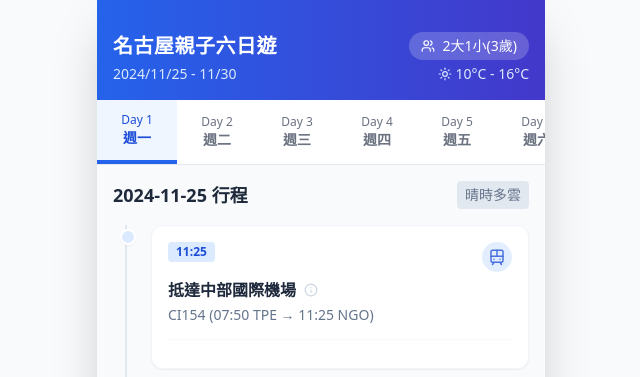
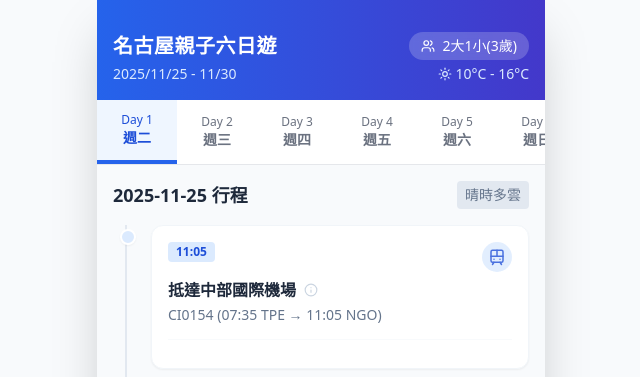
Before and after one commit to lawrence1778/Nagoya-2025, a Next.js app: page / in a window 1280 px wide. Shown: the top 377 px of the page, without its empty margins (319-959 px from the left). Built offline with nearby package versions, Linux system fonts and the light colour scheme.

Commit message:
Update page.js

```diff
--- a/app/page.js
+++ b/app/page.js
@@ -7,18 +7,18 @@ import { MapPin, Clock, Info, Navigation, Sun, CloudRain, Coffee, Camera, Train,
 // 請確保您上傳的圖片檔名與下方 image 欄位一致 (不分大小寫，建議全小寫)
 const itineraryData = [
   {
-    date: "2024-11-25",
+    date: "2025-11-25",
     label: "Day 1",
-    weekday: "週一",
+    weekday: "週二",
     weather: "晴時多雲",
     temp: "10°C - 16°C",
     activities: [
       {
-        time: "11:25",
+        time: "11:05",
         title: "抵達中部國際機場",
         type: "transport",
         icon: "plane",
-        note: "CI154 (07:50 TPE → 11:25 NGO)",
+        note: "CI0154 (07:35 TPE → 11:05 NGO)",
         location: "中部国際空港",
         description: "日本中部的空中門戶。推薦前往「FLIGHT OF DREAMS」欣賞波音787初號機的壯觀英姿。",
         image: "/d1-airport.jpg"
@@ -80,9 +80,9 @@ const itineraryData = [
     ]
   },
   {
-    date: "2024-11-26",
+    date: "2025-11-26",
     label: "Day 2",
-    weekday: "週二",
+    weekday: "週三",
     weather: "晴朗",
     temp: "9°C - 15°C",
     activities: [
@@ -107,9 +107,9 @@ const itineraryData = [
     ]
   },
   {
-    date: "2024-11-27",
+    date: "2025-11-27",
     label: "Day 3",
-    weekday: "週三",
+    weekday: "週四",
     weather: "山區可能微雨",
     temp: "5°C - 12°C",
     activities: [
@@ -137,9 +137,9 @@ const itineraryData = [
     ]
   },
   {
-    date: "2024-11-28",
+    date: "2025-11-28",
     label: "Day 4",
-    weekday: "週四",
+    weekday: "週五",
     weather: "多雲",
     temp: "8°C - 14°C",
     activities: [
@@ -161,9 +161,9 @@ const itineraryData = [
     ]
   },
   {
-    date: "2024-11-29",
+    date: "2025-11-29",
     label: "Day 5",
-    weekday: "週五",
+    weekday: "週六",
     weather: "晴朗",
     temp: "10°C - 17°C",
     activities: [
@@ -182,16 +182,16 @@ const itineraryData = [
     ]
   },
   {
-    date: "2024-11-30",
+    date: "2025-11-30",
     label: "Day 6",
-    weekday: "週六",
+    weekday: "週日",
     weather: "晴朗",
     temp: "9°C - 15°C",
     activities: [
       { time: "07:00", title: "早餐：Doutor Coffee", type: "food", icon: "coffee", note: "快速解決早餐", location: "Doutor Coffee Nagoya", transport: "步行", description: "簡單快速的咖啡早餐，確保準時前往機場。",
         image: "/d6-coffee.jpg"
       },
-      { time: "09:50", title: "搭乘 CI151 返家", type: "flight", icon: "home", note: "09:50 NGO → 12:40 TPE", location: "Chubu Centrair International Airport", description: "帶著滿滿的回憶與戰利品，平安返家。",
+      { time: "09:50", title: "搭乘 CI0151 返家", type: "flight", icon: "home", note: "09:50 NGO → 12:15 TPE", location: "Chubu Centrair International Airport", description: "帶著滿滿的回憶與戰利品，平安返家。",
         image: "/d6-airport.jpg"
       }
     ]
@@ -261,7 +261,7 @@ export default function App() {
             </div>
         </div>
         <div className="flex items-center justify-between text-blue-100 text-sm">
-            <span>2024/11/25 - 11/30</span>
+            <span>2025/11/25 - 11/30</span>
             <div className="flex items-center space-x-1">
                {currentItinerary.weather.includes('雨') ? <CloudRain size={14} /> : <Sun size={14} />}
                <span>{currentItinerary.temp}</span>
```
